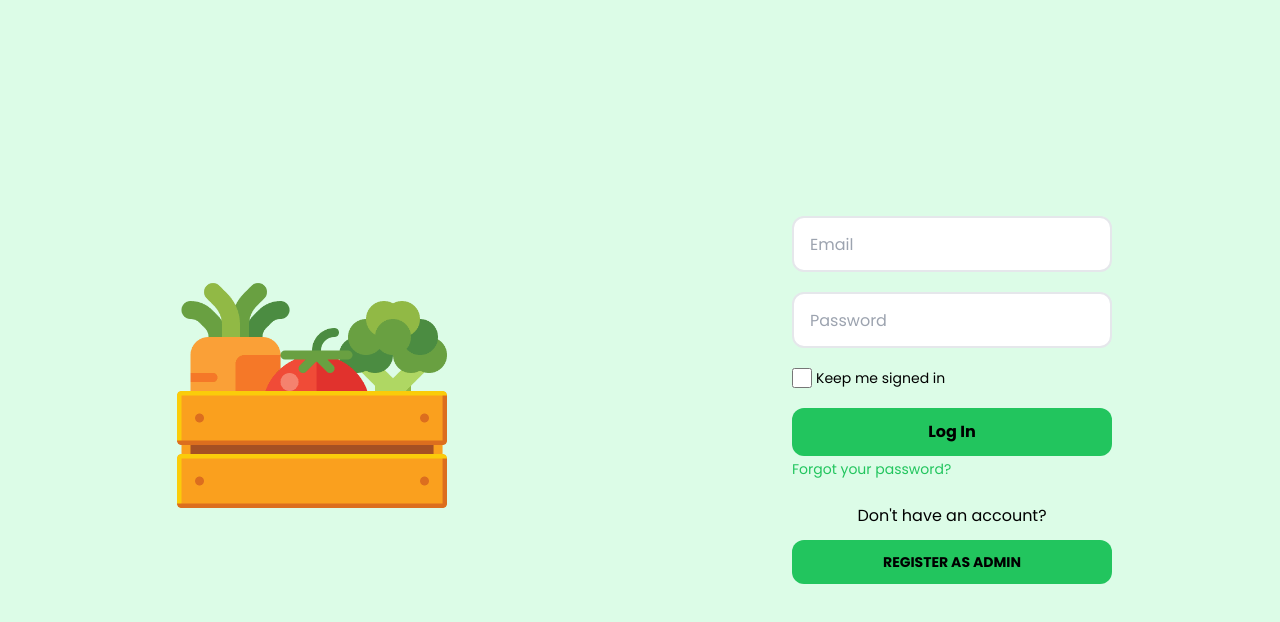
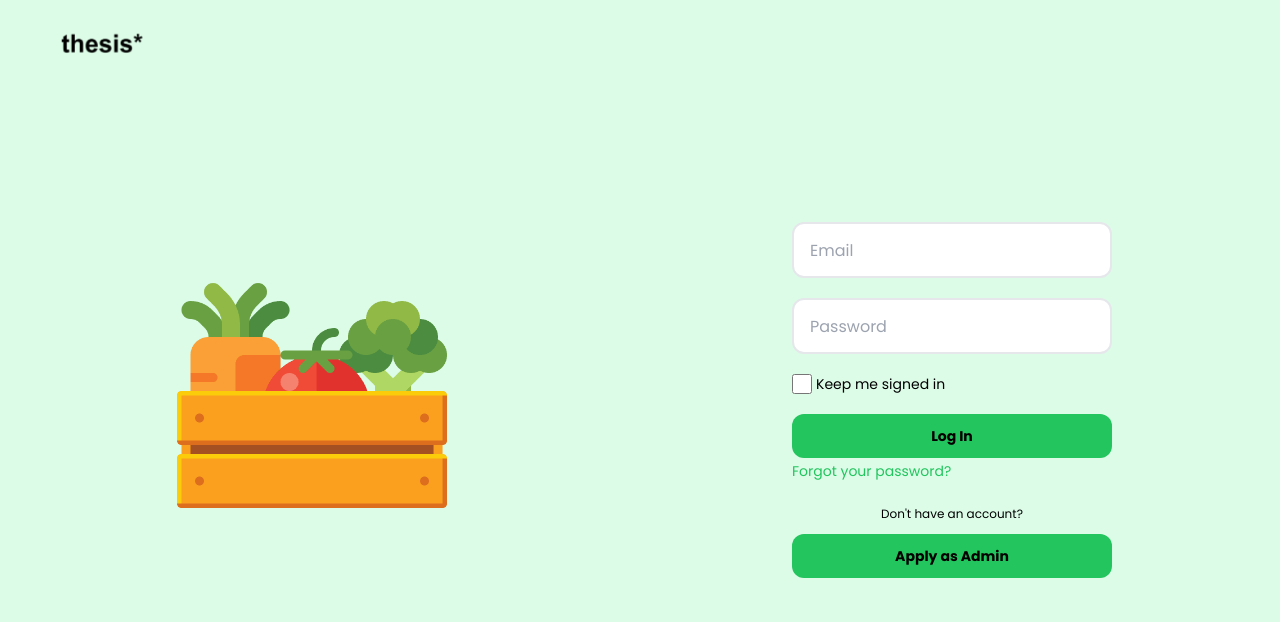
Before and after one commit to neilpagsss14/admin-page-crops, a React (Vite) app: page / in a window 1280 px wide. Shown: the top 622 px of the page. Built offline with nearby package versions, Linux system fonts and the light colour scheme.

Commit message:
added initial logo for navbar

```diff
--- a/src/components/LandingPage.jsx
+++ b/src/components/LandingPage.jsx
@@ -3,10 +3,19 @@ import React from "react";
 function LandingPage() {
   return (
     <div className="bg-green-100 flex flex-row items-center justify-around h-screen w-screen">
+      <div className="fixed top-0 left-0">
+        <a href="/">
+          <img
+            className="md:h-20 md:w-auto -my-auto scale-50 cursor-pointer"
+            src="/src/assets/images/thesis.png"
+          />
+        </a>
+      </div>
       <div>
         <img
-          className="sm:h-40 h-44 md:h-72 mt-30 md:mt-0 lg:mt-0 sm:mt-0"
+          className=" sm:h-40 h-44 md:h-72 mt-30 md:mt-0 lg:mt-0 sm:mt-0"
           src="/src/assets/images/crops.png"
+          // src="https://lms-sg-application-bucket.s3.ap-southeast-1.amazonaws.com/public/prd/LAF_Text.png"
         />
       </div>
       <div className="flex items-center">
@@ -33,7 +42,7 @@ function LandingPage() {
             </div>
           </div>
           <div>
-            <button className="bg-green-500 py-3 px-0 rounded-xl font-poppins-bold hover:text-white w-full">
+            <button className="bg-green-500 hover:bg-green-700 py-3 px-10 rounded-xl text-sm font-poppins-bold hover:text-white w-full delay-1500 duration-100 ease-in-out">
               Log In
             </button>
             <span className="text-green-500 font-poppins text-sm mt-3 cursor-pointer">
@@ -41,11 +50,11 @@ function LandingPage() {
             </span>
           </div>
           <div className="flex mt-6 justify-center">
-            <span className="font-poppins">Don't have an account?</span>
+            <span className="font-poppins text-xs">Don't have an account?</span>
           </div>
           <div className="flex mt-3 flex-col gap-x-8 md:gap-y-2">
-            <button className="bg-green-500 hover:bg-green-700 rounded-xl px-10 py-3 text-sm font-poppins-bold  hover:text-white delay-1500 duration-300 ease-in-out">
-              REGISTER AS ADMIN
+            <button className="bg-green-500 hover:bg-green-700 rounded-xl px-10 py-3 text-sm font-poppins-bold  hover:text-white delay-1500 duration-100 ease-in-out">
+              Apply as Admin
             </button>
           </div>
         </div>
```
Also changed, not shown: src/assets/images/thesis.png (added).
